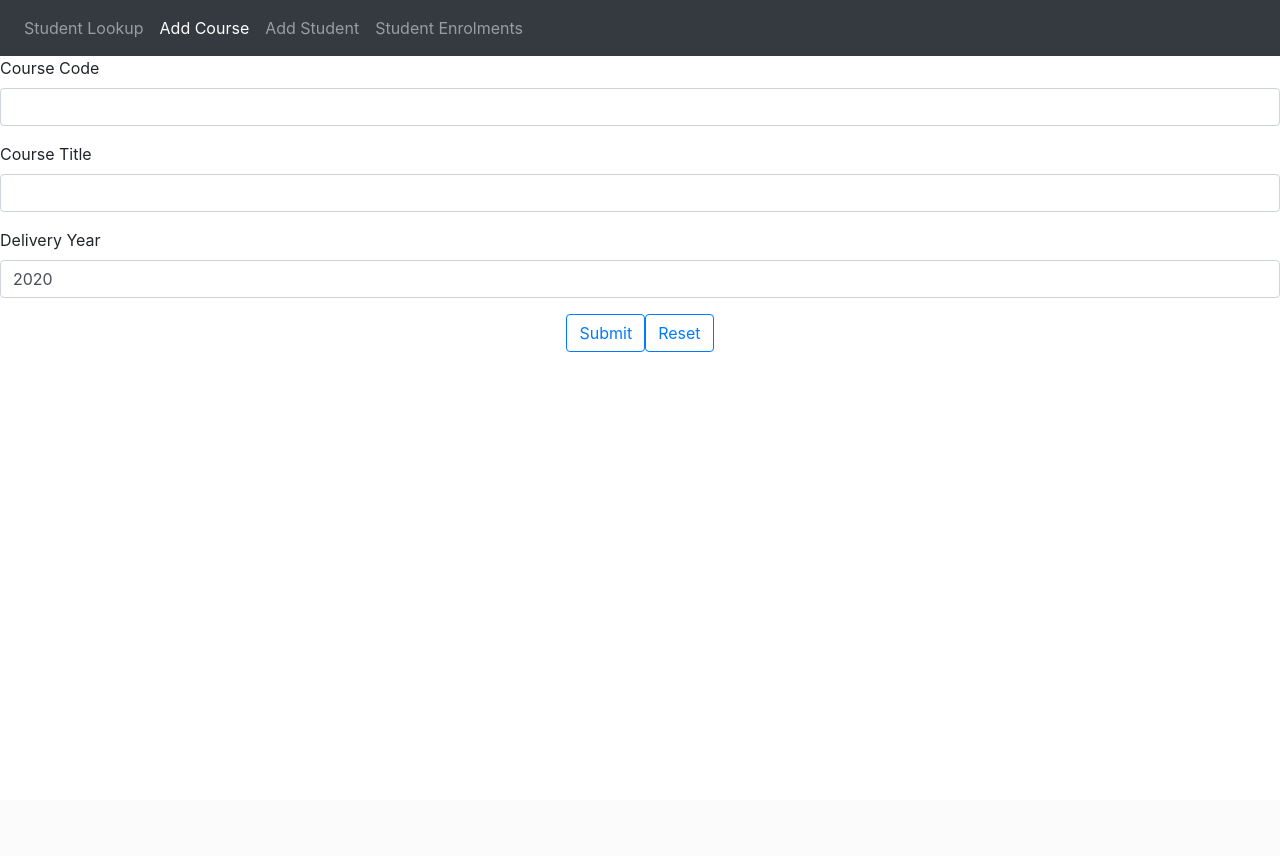
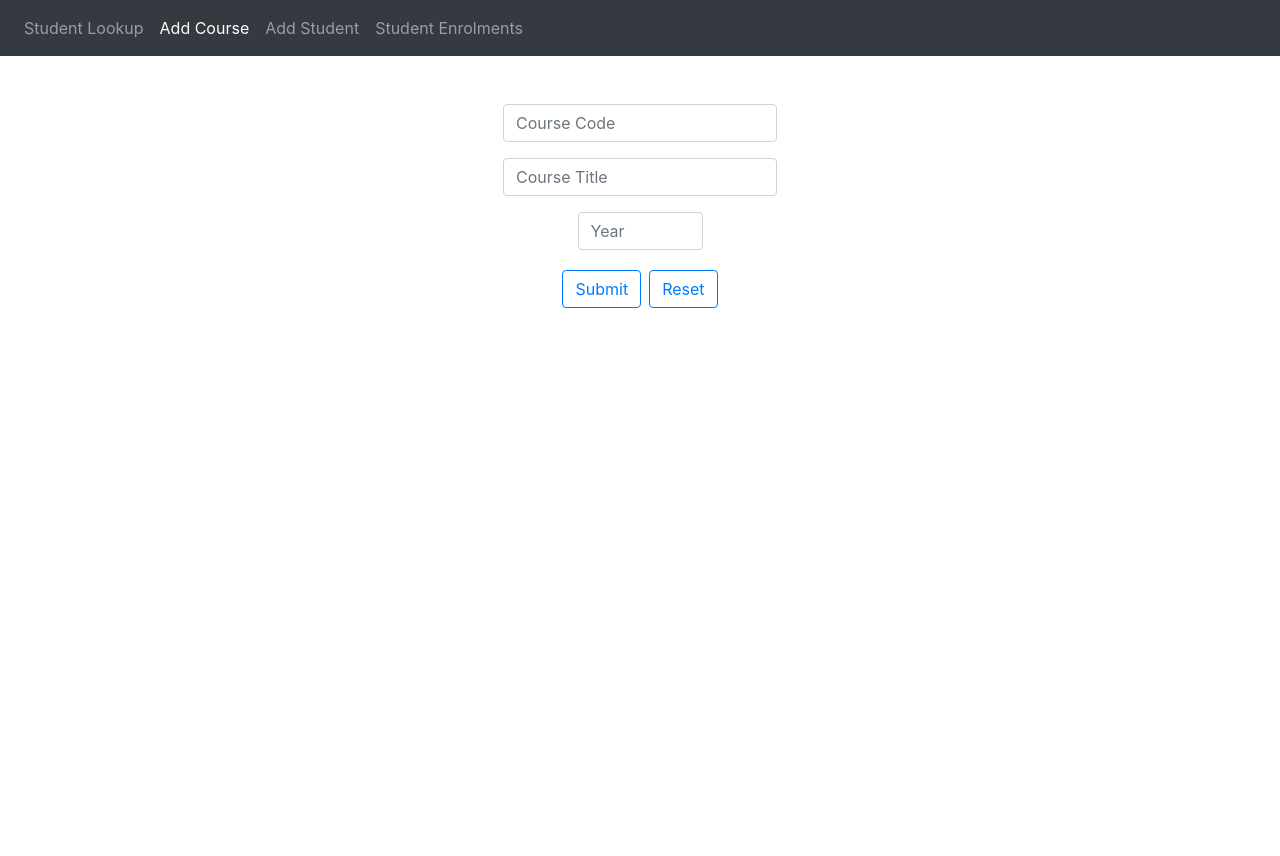
Before and after one commit to dustryder/Shift-Assignment, a Flask app: page /course in a window 1280 px wide. Before the commit the page ends 352 px from the top, so only its background shows below. Run offline with Flask 2, Linux system fonts and the light colour scheme; some libraries are stand-ins or nearby versions.

Commit message:
Course template

```diff
--- /dev/null
+++ b/static/css/style.css
@@ -0,0 +1,4 @@
+html, body {
+	height: 100%;
+	width: 100%;
+}
--- a/static/script.js
+++ b/static/script.js
@@ -0,0 +1,12 @@
+window.addEventListener('load', () => {
+	var forms = document.querySelectorAll('.needs-validation');
+	forms.forEach(element => {
+		element.addEventListener('submit', (event) => {
+			if (element.checkValidity() === false) {
+				event.preventDefault();
+				event.stopPropagation();
+			}
+			element.classList.add('was-validated');
+		});
+	});
+});
--- a/templates/addCourse.html
+++ b/templates/addCourse.html
@@ -2,31 +2,43 @@
 {% set active_page = "course" %}
 
 {% block body %}
-    <form action="/course" method="POST">
-    	<div class="form-group">
-    		<label for="course_code">Course Code</label>
-    		<input type="text" class="form-control">
+<div class="d-flex container-liquid justify-content-center h-100">
+
+    <form action="/course" method="POST" class="mt-5 needs-validation" novalidate>
+
+    	<div class="form-group form-inline justify-content-center">
+    		<label for="course_code" class="sr-only">Course Code</label>
+            <input type="text" class="form-control" id="course_code" placeholder="Course Code" maxlength="7" pattern="[A-Za-z]{4}[0-9]{3}" required>
+            <div class="invalid-feedback text-center">
+                Course codes should be of the form LLLLNNN
+            </div>
     	</div>
-    	<div class="form-group">
-    		<label for="course_title">Course Title</label>
-    		<input type="text" class="form-control">
+    	<div class="form-group form-inline justify-content-center">
+    		<label for="course_title" class="sr-only">Course Title</label>
+    		<input type="text" class="form-control" id="course_title" placeholder="Course Title" maxlength="100" required>
+            <div class="invalid-feedback text-center">
+                Please enter a course title
+            </div>
     	</div>
-    	<div class="form-group">
-    		<label for="delivery year">Delivery Year</label>
-    		<input type="number" min="1900" max="2099" step="1" value="2020" class="form-control">
+    	<div class="form-group form-inline justify-content-center">
+    		<label for="delivery year" class="sr-only">Delivery Year</label>
+    		<input type="number" min="1900" max="2099" class="form-control" placeholder="Year" required>
+            <div class="invalid-feedback text-center">
+                Please enter a delivery year between 1900 and 2099
+            </div>
     	</div>
 
-    	<div class="form-row justify-content-center">
-    		<div class="form-group">
+        <div class="row justify-content-center align-self-center">
+    		<div class="form-group m-1">
     			<button type="submit" class="btn btn-outline-primary">Submit</button>
-
     		</div>
 
-    		<div class="form-group">
-    			<button type="reset" class="btn btn-outline-primary">Reset</button>
+    		<div class="form-group m-1">
+    			<button type="reset" href="course" class="btn btn-outline-primary">Reset</button>
     		</div>
-
-    	</div>
+        </div>
 
     </form>
+
+</div>
 {% endblock body %}
--- a/templates/base.html
+++ b/templates/base.html
@@ -45,7 +45,7 @@
     <script src="https://cdn.jsdelivr.net/npm/jquery@3.4.1/dist/jquery.min.js"></script>
     <script src="https://cdnjs.cloudflare.com/ajax/libs/popper.js/1.14.7/umd/popper.min.js"></script>
     <script src="https://stackpath.bootstrapcdn.com/bootstrap/4.3.1/js/bootstrap.min.js"></script>
-
+    <script src="{{ url_for('static', filename='script.js') }}"></script>
 
     {%- block scripts %}{% endblock scripts %}
 
```
